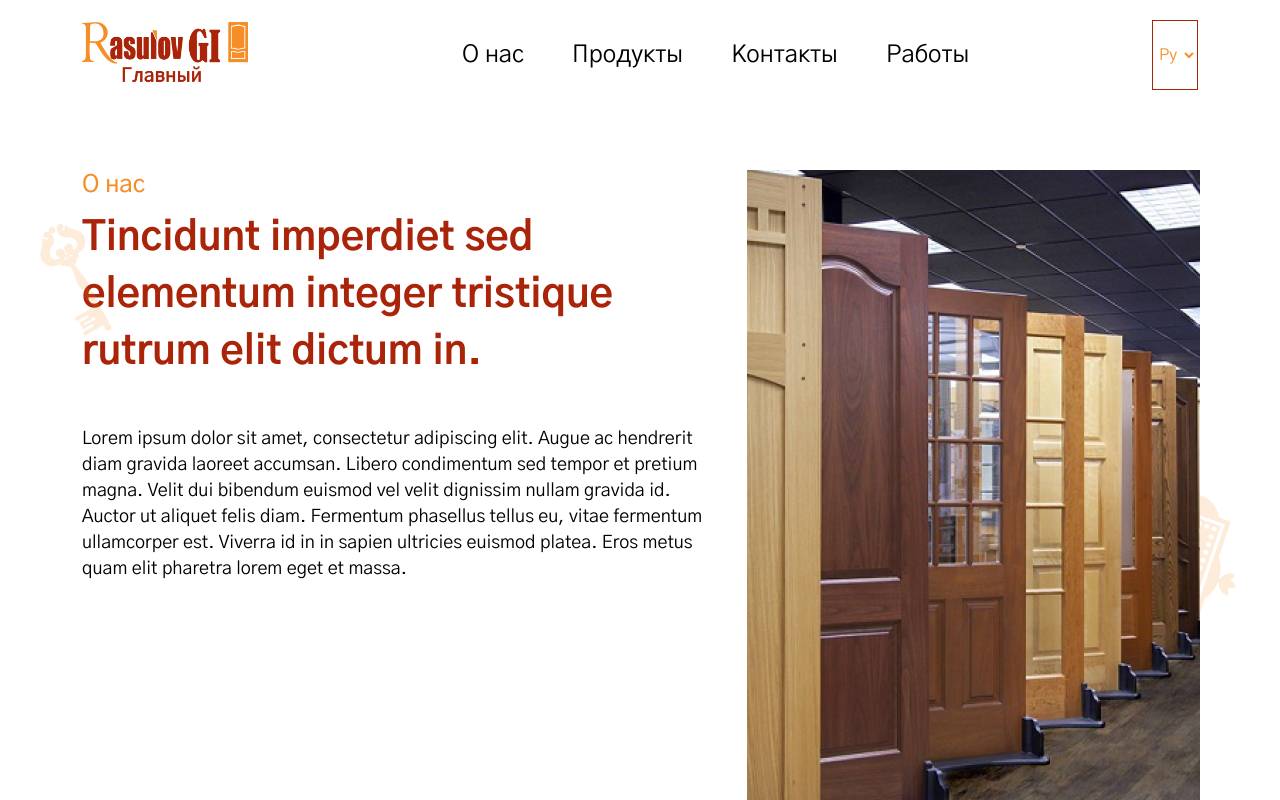
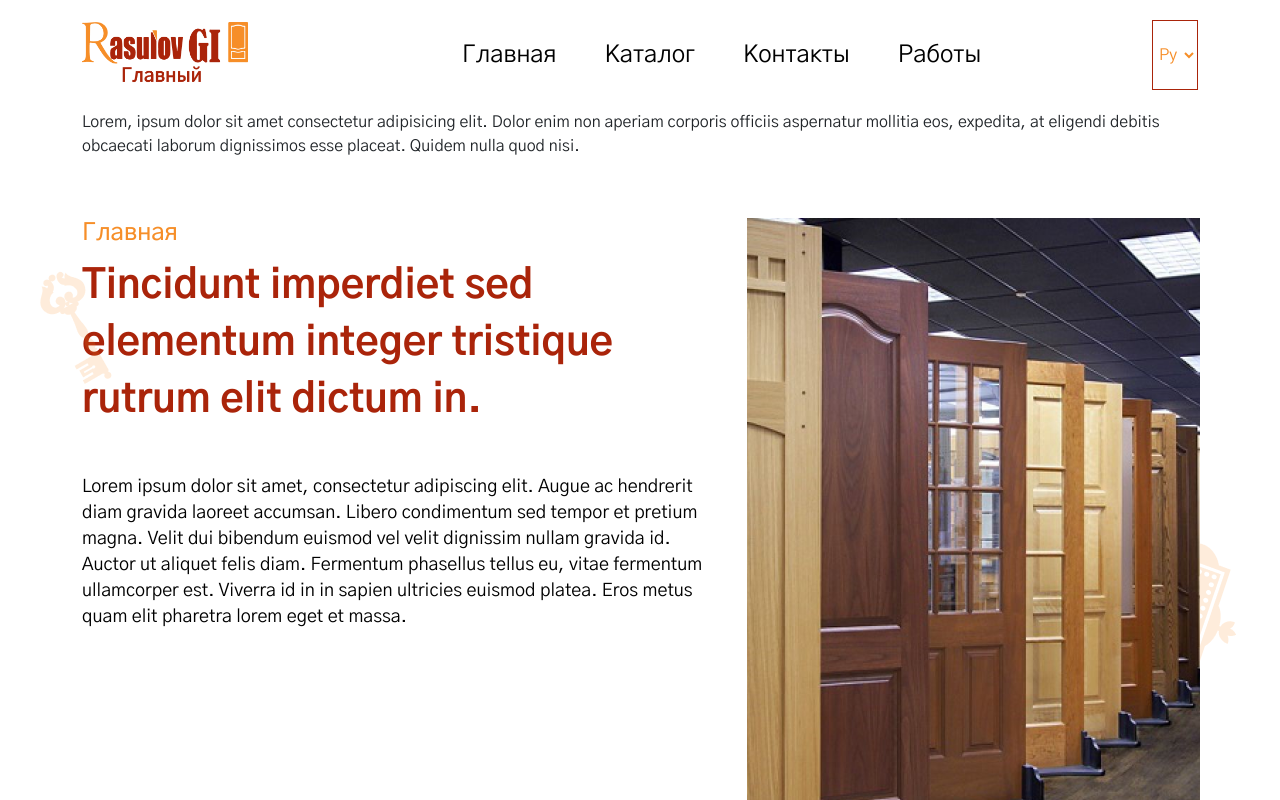
Before and after one commit to 7Davronbek/app-rasulovGI-client, a React (Create React App) app: page / in a window 1280 px wide. Shown: the top 800 px of the page. Built offline with nearby package versions, Linux system fonts and the light colour scheme.

Commit message:
rasulovGI-app

```diff
--- a/src/App.js
+++ b/src/App.js
@@ -7,7 +7,7 @@ const App = () => {
   useEffect(() => {
     setTimeout(() => {
       console.clear();
-      console.log('Instagram: @duvronbekmaxmudov');
+      console.log("Instagram: @duvronbekmaxmudov");
     }, 2000);
   }, []);
   return (
--- a/src/components/Header.jsx
+++ b/src/components/Header.jsx
@@ -5,7 +5,9 @@ const Header = () => {
     <div className='Header'>
       <div className="container">
         <div className="row">
-
+          <div className="col-12">
+            Lorem, ipsum dolor sit amet consectetur adipisicing elit. Dolor enim non aperiam corporis officiis aspernatur mollitia eos, expedita, at eligendi debitis obcaecati laborum dignissimos esse placeat. Quidem nulla quod nisi.
+          </div>
         </div>
       </div>
     </div>
--- a/src/locales/RU.js
+++ b/src/locales/RU.js
@@ -1,6 +1,6 @@
 export const ru = {
-    about: "О нас",
-    products: "Продукты",
+    about: "Главная",
+    products: "Каталог",
     contacts: "Контакты",
     portfolio: "Работы",
 
--- a/src/locales/UZ.js
+++ b/src/locales/UZ.js
@@ -1,6 +1,6 @@
 export const uz = {
-    about: "Biz haqimizda",
-    products: "Mahsulotlar",
+    about: "Asosiy",
+    products: "Katalog",
     contacts: "Aloqa",
     portfolio: "Ishlar",
 }
--- a/src/sass/main.scss
+++ b/src/sass/main.scss
@@ -311,7 +311,8 @@ body {
         .line {
             width: 100%;
             height: 2px;
-            background:  #F68E28;;
+            background: #F68E28;
+            ;
             margin: 50px 0 0;
         }
 
@@ -329,7 +330,8 @@ body {
                 left: -15px;
                 width: 1px;
                 height: 100%;
-                background-color: #AA240A;;
+                background-color: #AA240A;
+                ;
             }
 
             h2 {
```
